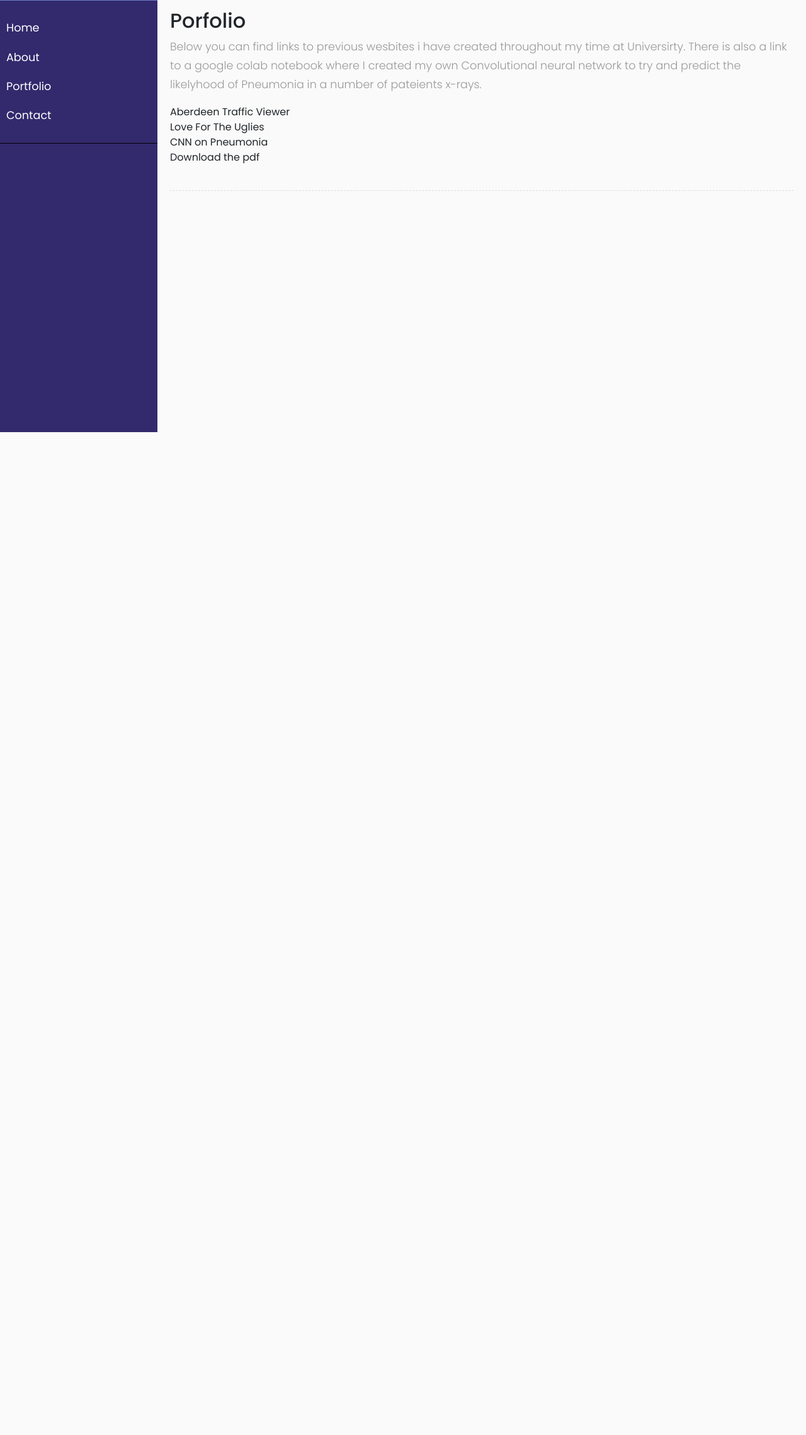
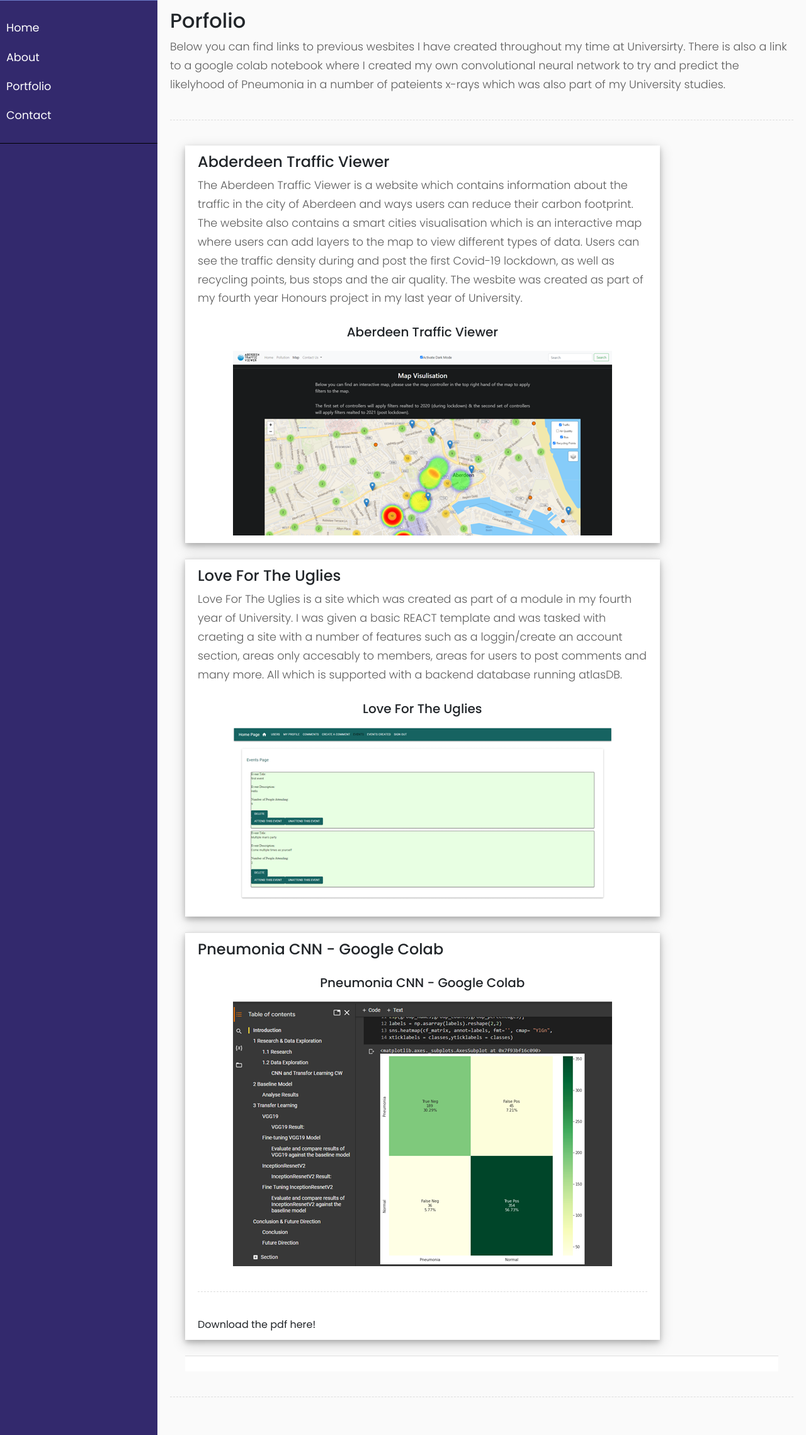
Before and after one commit to bryce2302/Bryces_CV, a PHP site: page /Portfolio.html in a window 1280 px wide. Shown: the part 114-2392 px from the top of the page at 63% size. Before the commit the page ends 800 px from the top, so only its background shows below. Run offline with PHP 8.4, Linux system fonts and the light colour scheme; some libraries are stand-ins or nearby versions.

Commit message:
potfolio page complete

```diff
--- a/CSS/style.css
+++ b/CSS/style.css
@@ -13,7 +13,7 @@ p {
     font-size: 1.1em;
     font-weight: 300;
     line-height: 1.7em;
-    color: #999;
+    color: rgb(92, 92, 92);
 }
 
 a,
@@ -61,8 +61,8 @@ a:focus {
 
 #sidebar.active {
     margin-left: -250px;
-    color: #ff0000;
-    background: #ff0000;
+    color: #fff;
+    background: #fff;
 }
 
 #sidebar .sidebar-header {
@@ -144,3 +144,19 @@ outline: #33296d  !important;
         display: none;
     }
 }
+
+div.polaroid {
+    width: 80%;
+    background-color: white;
+    box-shadow: 0 4px 8px 0 rgba(0, 0, 0, 0.2), 0 6px 20px 0 rgba(0, 0, 0, 0.19);
+    margin-bottom: 25px;
+  }
+  div.container {
+    text-align: center;
+    padding: 10px 20px;
+  }
+
+    img {
+        display: block;
+        margin: 0 auto;
+      }
--- a/Portfolio.html
+++ b/Portfolio.html
@@ -56,23 +56,45 @@
             </nav>
 
             <h2>Porfolio</h2>
-            <p>Below you can find links to previous wesbites i have created throughout my time at Universirty. There is also a link to a google colab notebook where I created my own Convolutional neural network to try and predict the likelyhood of Pneumonia in a number of pateients x-rays.</p>
+            <p>Below you can find links to previous wesbites I have created throughout my time at Universirty. There is also a link to a google colab notebook where I created my own convolutional neural network to try and predict the likelyhood of Pneumonia in a number of pateients x-rays which was also part of my University studies.</p>
 
-            <ul class="list-unstyled components">
+            <div class="line"></div>
 
-                <li>
-                    <a href="https://aberdeen-traffic.herokuapp.com/">Aberdeen Traffic Viewer</a>
-                </li>
-                <li>
-                    <a href="https://love-for-the-uglies.herokuapp.com/">Love For The Uglies</a>
-                </li>
-                <li>
-                    <a href="https://colab.research.google.com/drive/1O1C6SWxl9aNfbLg-YV8RRgmtKAiUwhs2?usp=sharing">CNN on Pneumonia</a>
-                </li>
-                <li>
-                    <a href="../Bryces_CV/PDF/CNN_Pneumonia.pdf" download="newfilename">Download the pdf</a>
-                </li>
-            </ul>
+            <div class="m-4">
+                <ul class="list-group list-group-flush">
+                    <div class="polaroid">
+                    <li class="list-group-item"> <h4>Abderdeen Traffic Viewer</h4>
+                        <p>The Aberdeen Traffic Viewer is a website which contains information about the traffic in the city of Aberdeen and ways users can reduce their carbon footprint. The website also contains a smart cities visualisation which is an interactive map where users can add layers to the map to view different types of data. Users can see the traffic density during and post the first Covid-19 lockdown, as well as recycling points, bus stops and the air quality. The wesbite was created as part of my fourth year Honours project in my last year of University. </p>
+                        <a href="https://aberdeen-traffic.herokuapp.com"> <div class="container">
+                            <h5>Aberdeen Traffic Viewer</h5>
+                            </div><img alt="aberdeen-traffic" src="Images/Aberdeen-traffic.png">
+                        </div>
+
+                        <div class="polaroid">
+                            <li class="list-group-item"> <h4>Love For The Uglies</h4>
+                                <p>Love For The Uglies is a site which was created as part of a module in my fourth year of University. I was given a basic REACT template and was tasked with craeting a site with a number of features such as a loggin/create an account section, areas only accesably to members, areas for users to post comments and many more. All which is supported with a backend database running atlasDB.  </p>
+                                <a href="https://love-for-the-uglies.herokuapp.com/"> <div class="container">
+                                    <h5>Love For The Uglies</h5>
+                                    </div><img alt="CNN-Pneumonia" src="Images/Love-Uglies.png">
+                                </div>
+
+                                <div class="polaroid">
+                                    <li class="list-group-item"> <h4>Pneumonia CNN - Google Colab</h4>
+                                        <p> </p>
+                                        <a href="https://colab.research.google.com/drive/1O1C6SWxl9aNfbLg-YV8RRgmtKAiUwhs2?usp=sharing"> <div class="container">
+                                            <h5>Pneumonia CNN - Google Colab</h5>
+                                            </div><img alt="aberdeen-traffic" src="Images/CNN.png">
+
+                                            <div class="line"></div>
+
+                                            <a href="PDF/CNN_Pneumonia.pdf" download="CNN-Pneumonia">Download the pdf here!</a>
+                                        </div>
+
+                    <li class="list-group-item"></li>
+                </ul>
+            </div>
+
+
 
             <div class="line"></div>
 
```
Also changed, not shown: Images/Aberdeen-Traffic.png (added), Images/CNN.png (added), Images/Love-Uglies.png (added).
